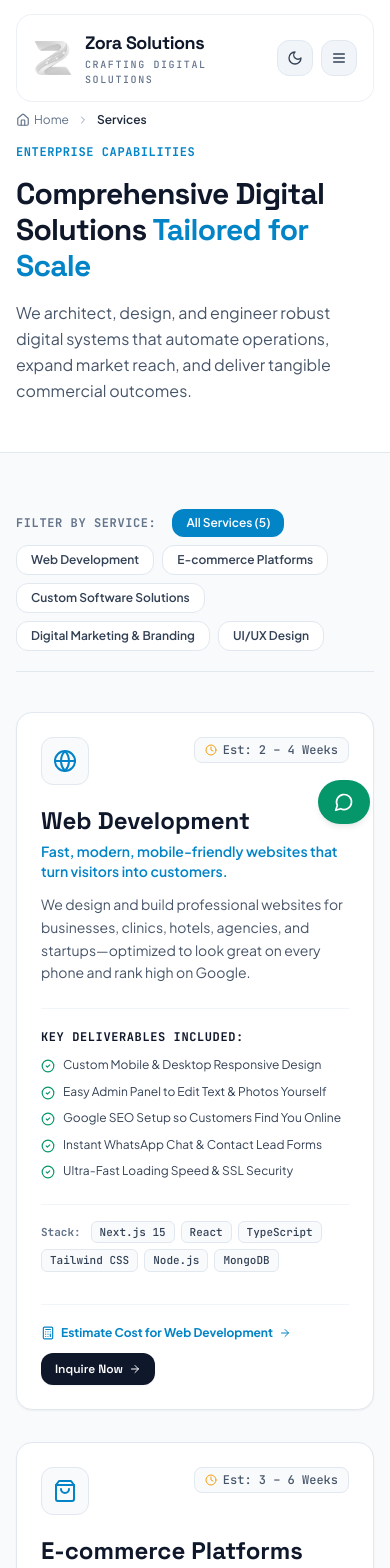
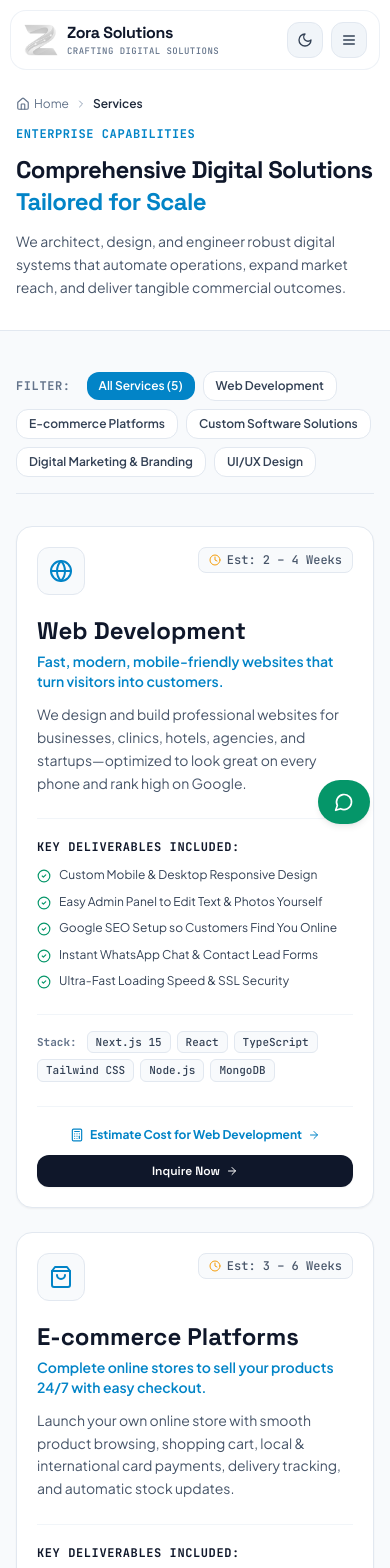
Before and after one commit to DVD03/Zora-Web, a Next.js app: page /services in a window 390 px wide. Shown: the top 1568 px of the page. Built offline with nearby package versions, Linux system fonts and the light colour scheme.

Commit message:
feat: complete matte finish, remove pill badges and star marks, unbox logo, and enhance mobile responsiveness

```diff
--- a/src/app/process/page.tsx
+++ b/src/app/process/page.tsx
@@ -123,7 +123,7 @@ export default function ProcessPage() {
             {steps.map((step, idx) => (
               <div
                 key={idx}
-                className="rounded-2xl border border-slate-200 bg-white p-6 sm:p-10 shadow-matte-sm dark:border-slate-800 dark:bg-[#0F172A] dark:shadow-matte-dark"
+                className="rounded-2xl border border-slate-200 bg-white p-5 sm:p-8 lg:p-10 shadow-matte-sm dark:border-slate-800 dark:bg-[#0F172A] dark:shadow-matte-dark"
               >
                 <div className="flex flex-col justify-between gap-4 lg:flex-row lg:items-center">
                   <div>
@@ -135,7 +135,7 @@ export default function ProcessPage() {
                         {step.badge}
                       </span>
                     </div>
-                    <h3 className="mt-2 font-display text-2xl font-bold text-slate-900 dark:text-white">
+                    <h3 className="mt-2 font-display text-xl sm:text-2xl font-bold text-slate-900 dark:text-white">
                       {step.title}
                     </h3>
                     <p className="mt-1 font-sans text-sm font-semibold text-slate-700 dark:text-slate-300">
--- a/src/app/projects/page.tsx
+++ b/src/app/projects/page.tsx
@@ -48,19 +48,19 @@ export default function ProjectsPage() {
       />
 
       {/* Projects Showcase */}
-      <section className="py-14 sm:py-20">
+      <section className="py-10 sm:py-16 lg:py-20">
         <div className="mx-auto max-w-7xl px-4 sm:px-6 lg:px-8">
           {/* Category Filter Pills */}
-          <div className="mb-10 flex flex-wrap items-center gap-2 border-b border-slate-200 pb-5 dark:border-slate-800">
+          <div className="mb-8 flex flex-wrap items-center gap-2 border-b border-slate-200 pb-4 dark:border-slate-800">
             <span className="mr-2 font-mono text-xs font-semibold uppercase tracking-wider text-slate-500 dark:text-slate-400">
-              Filter by Category:
+              Filter:
             </span>
             {CATEGORIES.map((cat) => (
               <button
                 key={cat}
                 type="button"
                 onClick={() => setSelectedCategory(cat)}
-                className={`rounded-xl px-3.5 py-1.5 text-xs font-semibold transition-colors ${
+                className={`rounded-xl px-3 py-1.5 text-xs font-semibold transition-colors ${
                   selectedCategory === cat
                     ? 'bg-sky-600 text-white dark:bg-sky-500 dark:text-slate-950'
                     : 'bg-white text-slate-700 border border-slate-200 hover:bg-slate-100 dark:bg-slate-900 dark:text-slate-300 dark:border-slate-800 dark:hover:bg-slate-800'
@@ -72,7 +72,7 @@ export default function ProjectsPage() {
           </div>
 
           {/* Projects Grid (Matte Finish) */}
-          <div className="grid grid-cols-1 gap-8 md:grid-cols-2 lg:grid-cols-3">
+          <div className="grid grid-cols-1 gap-6 sm:gap-8 md:grid-cols-2 lg:grid-cols-3">
             {filteredProjects.map((project) => (
               <div
                 key={project._id}
@@ -182,12 +182,12 @@ export default function ProjectsPage() {
 
       {/* Case Study Detail Modal (Matte Finish) */}
       {activeProject && (
-        <div className="fixed inset-0 z-50 flex items-center justify-center p-4 bg-slate-950/70 backdrop-blur-sm">
-          <div className="relative max-h-[90vh] w-full max-w-3xl overflow-y-auto rounded-2xl border border-slate-200 bg-white p-6 sm:p-8 shadow-matte-lg dark:border-slate-800 dark:bg-[#0F172A]">
+        <div className="fixed inset-0 z-50 flex items-center justify-center p-3 sm:p-4 bg-slate-950/70 backdrop-blur-sm">
+          <div className="relative max-h-[88vh] w-full max-w-3xl overflow-y-auto rounded-2xl border border-slate-200 bg-white p-5 sm:p-8 shadow-matte-lg dark:border-slate-800 dark:bg-[#0F172A]">
             <button
               type="button"
               onClick={() => setActiveProject(null)}
-              className="absolute top-5 right-5 flex h-9 w-9 items-center justify-center rounded-xl border border-slate-200 bg-slate-100 text-slate-700 hover:bg-slate-200 dark:border-slate-800 dark:bg-slate-800 dark:text-slate-300 dark:hover:bg-slate-700"
+              className="absolute top-4 right-4 sm:top-5 sm:right-5 flex h-8 w-8 sm:h-9 sm:w-9 items-center justify-center rounded-xl border border-slate-200 bg-slate-100 text-slate-700 hover:bg-slate-200 dark:border-slate-800 dark:bg-slate-800 dark:text-slate-300 dark:hover:bg-slate-700"
             >
               <X className="h-4 w-4" />
             </button>
--- a/src/app/services/page.tsx
+++ b/src/app/services/page.tsx
@@ -49,17 +49,17 @@ export default function ServicesPage() {
       />
 
       {/* Services Divisions */}
-      <section className="py-14 sm:py-20">
+      <section className="py-10 sm:py-16 lg:py-20">
         <div className="mx-auto max-w-7xl px-4 sm:px-6 lg:px-8">
           {/* Division Filter Bar */}
-          <div className="mb-10 flex flex-wrap items-center gap-2 border-b border-slate-200 pb-5 dark:border-slate-800">
+          <div className="mb-8 flex flex-wrap items-center gap-2 border-b border-slate-200 pb-4 dark:border-slate-800">
             <span className="mr-2 font-mono text-xs font-semibold uppercase tracking-wider text-slate-500 dark:text-slate-400">
-              Filter by Service:
+              Filter:
             </span>
             <button
               type="button"
               onClick={() => setActiveCategory('all')}
-              className={`rounded-xl px-3.5 py-1.5 text-xs font-semibold transition-colors ${
+              className={`rounded-xl px-3 py-1.5 text-xs font-semibold transition-colors ${
                 activeCategory === 'all'
                   ? 'bg-sky-600 text-white dark:bg-sky-500 dark:text-slate-950'
                   : 'bg-white text-slate-700 border border-slate-200 hover:bg-slate-100 dark:bg-slate-900 dark:text-slate-300 dark:border-slate-800 dark:hover:bg-slate-800'
@@ -72,7 +72,7 @@ export default function ServicesPage() {
                 key={srv.slug}
                 type="button"
                 onClick={() => setActiveCategory(srv.slug)}
-                className={`rounded-xl px-3.5 py-1.5 text-xs font-semibold transition-colors ${
+                className={`rounded-xl px-3 py-1.5 text-xs font-semibold transition-colors ${
                   activeCategory === srv.slug
                     ? 'bg-sky-600 text-white dark:bg-sky-500 dark:text-slate-950'
                     : 'bg-white text-slate-700 border border-slate-200 hover:bg-slate-100 dark:bg-slate-900 dark:text-slate-300 dark:border-slate-800 dark:hover:bg-slate-800'
@@ -84,13 +84,13 @@ export default function ServicesPage() {
           </div>
 
           {/* Service Cards Grid (Matte Finish) */}
-          <div className="grid grid-cols-1 gap-8 lg:grid-cols-2">
+          <div className="grid grid-cols-1 gap-6 sm:gap-8 lg:grid-cols-2">
             {filteredServices.map((service, idx) => {
               const Icon = ICON_MAP[service.iconName] || Globe;
               return (
                 <div
                   key={service._id}
-                  className="flex flex-col justify-between rounded-2xl border border-slate-200 bg-white p-6 sm:p-8 shadow-matte-sm transition-all hover:border-slate-300 hover:shadow-matte-md dark:border-slate-800 dark:bg-[#0F172A] dark:hover:border-slate-700 dark:shadow-matte-dark"
+                  className="flex flex-col justify-between rounded-2xl border border-slate-200 bg-white p-5 sm:p-7 lg:p-8 shadow-matte-sm transition-all hover:border-slate-300 hover:shadow-matte-md dark:border-slate-800 dark:bg-[#0F172A] dark:hover:border-slate-700 dark:shadow-matte-dark"
                 >
                   <div>
                     {/* Header: Icon & Timeline Pill */}
@@ -153,10 +153,10 @@ export default function ServicesPage() {
                   </div>
 
                   {/* Actions Division */}
-                  <div className="mt-8 flex flex-wrap items-center justify-between gap-3 border-t border-slate-100 pt-5 dark:border-slate-800">
+                  <div className="mt-6 flex flex-col sm:flex-row sm:items-center justify-between gap-3 border-t border-slate-100 pt-5 dark:border-slate-800">
                     <Link
-                      href={`/estimate`}
-                      className="inline-flex items-center gap-1.5 text-xs font-bold text-sky-600 transition-colors hover:text-sky-700 dark:text-sky-400 dark:hover:text-sky-300"
+                      href="/estimate"
+                      className="inline-flex items-center justify-center gap-1.5 text-xs font-bold text-sky-600 transition-colors hover:text-sky-700 dark:text-sky-400 dark:hover:text-sky-300"
                     >
                       <Calculator className="h-3.5 w-3.5" />
                       <span>Estimate Cost for {service.title}</span>
@@ -165,7 +165,7 @@ export default function ServicesPage() {
 
                     <Link
                       href="/contact"
-                      className="inline-flex items-center gap-1.5 rounded-xl bg-slate-900 px-3.5 py-2 font-display text-xs font-semibold text-white shadow-sm hover:bg-slate-800 dark:bg-slate-100 dark:text-slate-950 dark:hover:bg-white"
+                      className="inline-flex items-center justify-center gap-1.5 rounded-xl bg-slate-900 px-3.5 py-2 font-display text-xs font-semibold text-white shadow-sm hover:bg-slate-800 dark:bg-slate-100 dark:text-slate-950 dark:hover:bg-white"
                     >
                       <span>Inquire Now</span>
                       <ArrowRight className="h-3 w-3" />
@@ -177,7 +177,7 @@ export default function ServicesPage() {
           </div>
 
           {/* Bottom Action Division */}
-          <div className="mt-16 rounded-2xl border border-slate-200 bg-slate-100/70 p-8 text-center sm:p-12 dark:border-slate-800 dark:bg-[#0C121E]">
+          <div className="mt-12 sm:mt-16 rounded-2xl border border-slate-200 bg-slate-100/70 p-6 sm:p-10 lg:p-12 text-center dark:border-slate-800 dark:bg-[#0C121E]">
             <h3 className="font-display text-2xl font-bold text-slate-900 dark:text-white sm:text-3xl">
               Need a Custom Solution tailored specifically to your workflow?
             </h3>
--- a/src/components/Navbar.tsx
+++ b/src/components/Navbar.tsx
@@ -52,9 +52,9 @@ export default function Navbar() {
   ];
 
   return (
-    <header className="fixed top-0 left-0 right-0 z-50 px-4 pt-3.5 sm:px-6 lg:px-8">
+    <header className="fixed top-0 left-0 right-0 z-50 px-2.5 pt-2.5 sm:px-6 sm:pt-3.5 lg:px-8">
       <nav
-        className={`mx-auto flex max-w-7xl items-center justify-between rounded-2xl border px-4 py-2.5 transition-all duration-200 sm:px-6 ${
+        className={`mx-auto flex max-w-7xl items-center justify-between rounded-2xl border px-3 py-2 transition-all duration-200 sm:px-6 sm:py-2.5 ${
           isScrolled
             ? 'border-slate-200/90 bg-white/95 shadow-matte-md dark:border-slate-800/90 dark:bg-[#0C121E]/95 dark:shadow-matte-dark backdrop-blur-md'
             : 'border-slate-200/60 bg-white/80 dark:border-slate-800/60 dark:bg-[#0B101B]/85 backdrop-blur-sm'
@@ -63,11 +63,11 @@ export default function Navbar() {
         {/* Brand Logo with Dynamic Scroll-Fill Indicator */}
         <Link
           href="/"
-          className="group flex items-center gap-3 py-1 transition-opacity hover:opacity-90"
+          className="group flex min-w-0 items-center gap-2 sm:gap-3 py-0.5 transition-opacity hover:opacity-90"
           title={`Zora Solutions • ${Math.round(scrollProgress * 100)}% Scrolled`}
         >
           {/* Scroll-Driven Filling Logo */}
-          <div className="relative h-10 w-10 sm:h-11 sm:w-11 shrink-0 select-none">
+          <div className="relative h-9 w-9 sm:h-11 sm:w-11 shrink-0 select-none">
             {/* Background Base Muted Logo (Visible at 0% scroll) */}
             <img
               src="/assets/logo.png"
@@ -90,11 +90,11 @@ export default function Navbar() {
             </div>
           </div>
 
-          <div className="flex flex-col">
-            <span className="font-display text-lg sm:text-xl font-bold tracking-tight text-slate-900 dark:text-white">
+          <div className="flex min-w-0 flex-col">
+            <span className="truncate font-display text-base font-bold tracking-tight text-slate-900 sm:text-xl dark:text-white">
               Zora Solutions
             </span>
-            <span className="font-mono text-[10px] uppercase tracking-[0.16em] text-slate-500 dark:text-slate-400 font-medium">
+            <span className="truncate font-mono text-[9px] uppercase tracking-wider text-slate-500 sm:text-[10px] sm:tracking-[0.16em] dark:text-slate-400 font-medium">
               Crafting Digital Solutions
             </span>
           </div>
--- a/src/components/PageHeader.tsx
+++ b/src/components/PageHeader.tsx
@@ -18,10 +18,10 @@ export default function PageHeader({
   breadcrumbs,
 }: PageHeaderProps) {
   return (
-    <div className="relative border-b border-slate-200 bg-white pt-28 pb-12 transition-colors dark:border-slate-800 dark:bg-[#0B101B]">
+    <div className="relative border-b border-slate-200 bg-white pt-24 pb-8 transition-colors dark:border-slate-800 dark:bg-[#0B101B] sm:pt-28 sm:pb-12">
       <div className="mx-auto max-w-7xl px-4 sm:px-6 lg:px-8">
         {/* Breadcrumb Navigation */}
-        <nav aria-label="Breadcrumb" className="mb-4 flex items-center gap-2 text-xs text-slate-500 dark:text-slate-400">
+        <nav aria-label="Breadcrumb" className="mb-3.5 flex flex-wrap items-center gap-1.5 text-xs text-slate-500 sm:gap-2 dark:text-slate-400">
           <Link
             href="/"
             className="flex items-center gap-1 transition-colors hover:text-sky-600 dark:hover:text-sky-400"
@@ -54,7 +54,7 @@ export default function PageHeader({
         )}
 
         {/* Title */}
-        <h1 className="mt-4 font-display text-3xl font-extrabold tracking-tight text-slate-900 sm:text-4xl lg:text-5xl dark:text-white">
+        <h1 className="mt-3 font-display text-2xl font-extrabold tracking-tight text-slate-900 sm:mt-4 sm:text-4xl lg:text-5xl dark:text-white">
           {title}{' '}
           {titleHighlight && (
             <span className="text-sky-600 dark:text-sky-400">{titleHighlight}</span>
@@ -62,7 +62,7 @@ export default function PageHeader({
         </h1>
 
         {/* Description */}
-        <p className="mt-4 max-w-3xl text-base leading-relaxed text-slate-600 sm:text-lg dark:text-slate-300">
+        <p className="mt-3 max-w-3xl text-sm leading-relaxed text-slate-600 sm:mt-4 sm:text-base lg:text-lg dark:text-slate-300">
           {description}
         </p>
       </div>
```
Also changed, not shown: src/app/admin/login/page.tsx (+8 -10 lines), src/app/admin/page.tsx (+3 -5 lines), src/app/page.tsx (+10 -10 lines), src/components/QuotationBuilder.tsx (+10 -10 lines).
